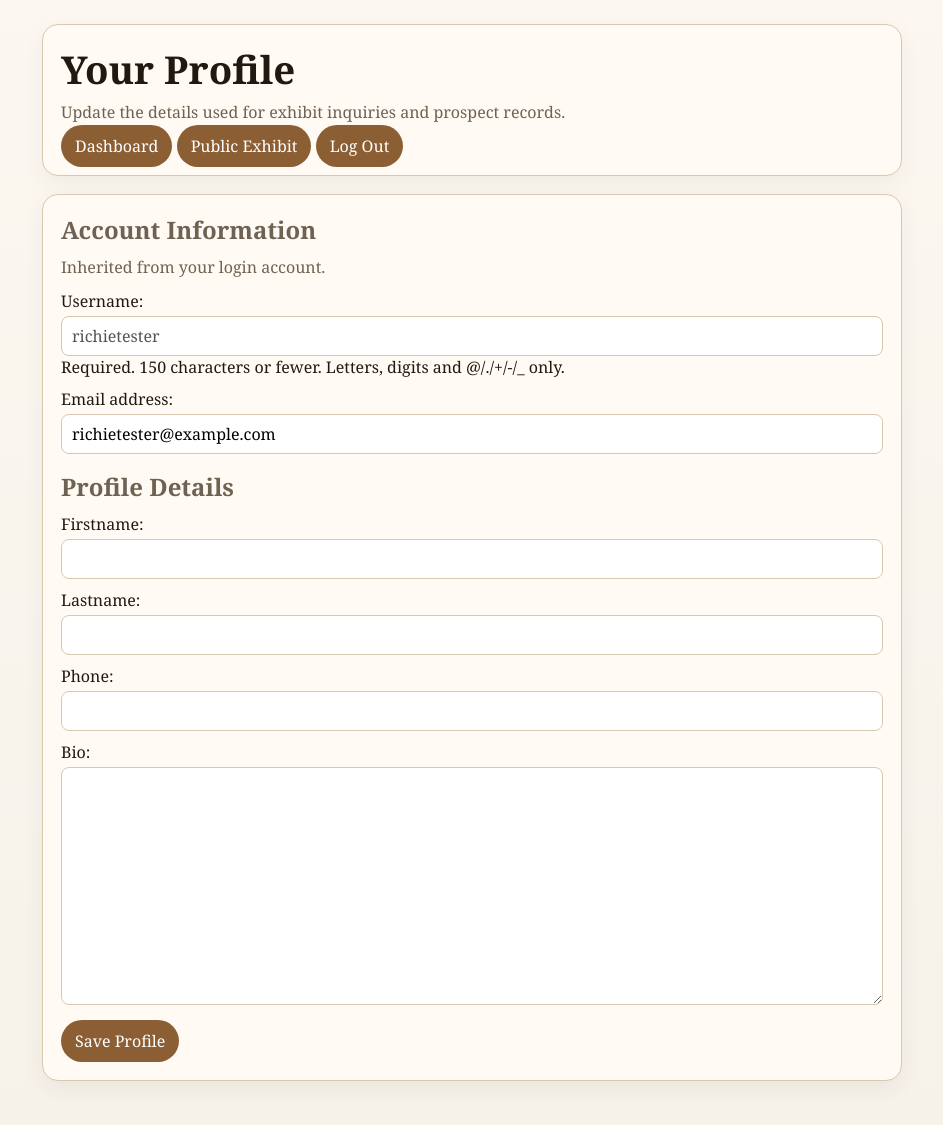
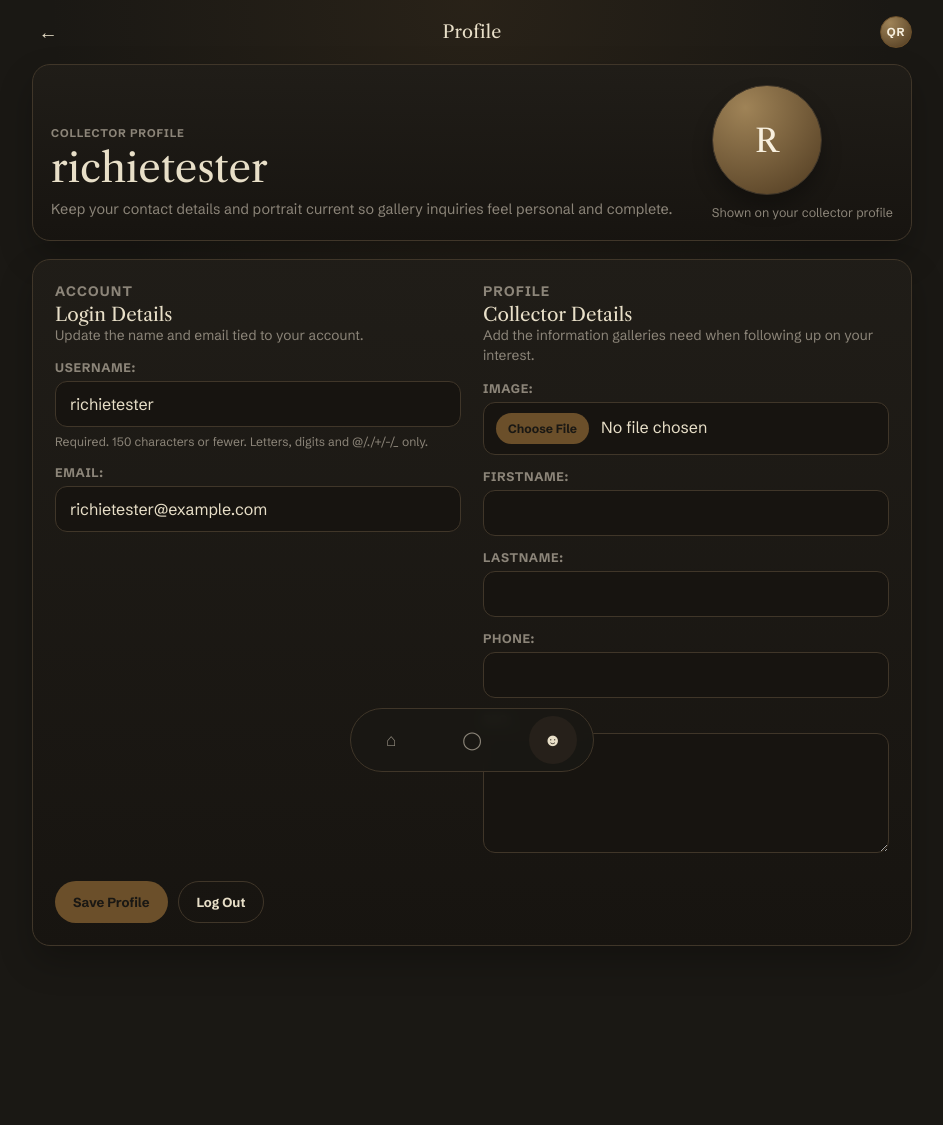
Before and after one commit to RichieG78/ExhibitGuide, a Django app: page /profile/ in a window 1280 px wide. Shown: the whole page, without its empty margins (168-1111 px from the left). After the commit the page ends 946 px from the top, so only its background shows below. Run offline with Django 4.2, Linux system fonts and the light colour scheme; a user stored in the database is signed in; data comes from the database, SQL or seed files in the repository; both versions use the stored data as it was after the commit.

Commit message:
updated profile feature

```diff
--- a/exhibit_guide_pwa/users/forms.py
+++ b/exhibit_guide_pwa/users/forms.py
@@ -15,19 +15,20 @@ class UserRegisterForm(UserCreationForm):
 
 
 class UserAccountForm(forms.ModelForm):
+    email = forms.EmailField()
+
     class Meta:
         model = User
         fields = ['username', 'email']
-
-    def __init__(self, *args, **kwargs):
-        super().__init__(*args, **kwargs)
-        self.fields['username'].disabled = True
 
 
 class UserProfileForm(forms.ModelForm):
     class Meta:
         model = UserProfile
-        fields = ['firstname', 'lastname', 'phone', 'bio']
+        fields = ['image', 'firstname', 'lastname', 'phone', 'bio']
+        widgets = {
+            'bio': forms.Textarea(attrs={'rows': 4}),
+        }
 
 
 class SavedCollectionForm(forms.ModelForm):
--- /dev/null
+++ b/exhibit_guide_pwa/users/static/users/css/profile.css
@@ -0,0 +1,357 @@
+@import url('https://fonts.googleapis.com/css2?family=Libre+Caslon+Text:wght@400;700&family=Schibsted+Grotesk:wght@400;500;600;700&display=swap');
+
+:root {
+    --bg: #1a1814;
+    --panel: #201d18;
+    --panel-strong: #171410;
+    --ink: #e8dfc8;
+    --muted: #8c8579;
+    --line: #2f2a23;
+    --line-strong: #403629;
+    --gold: #6b4f2a;
+    --gold-ink: #1a1814;
+}
+
+* {
+    box-sizing: border-box;
+}
+
+body.profile-page {
+    margin: 0;
+    background:
+        radial-gradient(circle at top, rgba(107, 79, 42, 0.18), transparent 34%),
+        var(--bg);
+    color: var(--ink);
+    font-family: 'Schibsted Grotesk', 'Avenir Next', 'Segoe UI', sans-serif;
+}
+
+.profile-shell {
+    width: min(100%, 430px);
+    margin: 0 auto;
+    min-height: 100vh;
+    padding: 0 14px 120px;
+}
+
+.top-nav {
+    height: 64px;
+    display: flex;
+    align-items: center;
+    justify-content: space-between;
+    gap: 10px;
+}
+
+.top-nav h1 {
+    margin: 0;
+    font-family: 'Libre Caslon Text', Georgia, serif;
+    font-size: 1.12rem;
+    font-weight: 400;
+    letter-spacing: 0.01em;
+}
+
+.icon-link,
+.avatar-link,
+.nav-item {
+    text-decoration: none;
+}
+
+.icon-link,
+.avatar-link {
+    width: 32px;
+    height: 32px;
+    border-radius: 16px;
+    display: grid;
+    place-items: center;
+}
+
+.icon-link {
+    color: var(--ink);
+    font-size: 1.2rem;
+}
+
+.avatar-link {
+    border: 1px solid var(--gold);
+    background: radial-gradient(circle at 30% 20%, #9f8357, #4f3a20);
+    color: #f8f0df;
+    font-size: 0.72rem;
+    font-weight: 700;
+    letter-spacing: 0.08em;
+}
+
+.messages {
+    display: grid;
+    gap: 8px;
+    margin-bottom: 12px;
+}
+
+.alert {
+    border: 1px solid transparent;
+    border-radius: 8px;
+    padding: 10px 12px;
+    font-size: 0.9rem;
+    line-height: 1.4;
+}
+
+.alert-success { background: #14301f; border-color: #1c5a32; color: #b2f0c8; }
+.alert-error, .alert-danger { background: #371d1a; border-color: #65302a; color: #ffc4bc; }
+.alert-warning { background: #3b2d14; border-color: #6f5422; color: #f4deaf; }
+.alert-info { background: #1c2f3d; border-color: #335775; color: #bbdcf6; }
+
+.card-panel {
+    border: 1px solid var(--line-strong);
+    border-radius: 18px;
+    background: linear-gradient(180deg, rgba(32, 29, 24, 0.96), rgba(23, 20, 16, 0.96));
+    box-shadow: 0 16px 34px rgba(0, 0, 0, 0.24);
+}
+
+.profile-hero {
+    padding: 20px 18px;
+    display: grid;
+    gap: 18px;
+}
+
+.eyebrow {
+    margin: 0 0 8px;
+    color: var(--muted);
+    font-size: 0.7rem;
+    font-weight: 700;
+    letter-spacing: 0.08em;
+    text-transform: uppercase;
+}
+
+.profile-hero h2,
+.section-heading h3 {
+    margin: 0;
+    font-family: 'Libre Caslon Text', Georgia, serif;
+    font-weight: 400;
+}
+
+.profile-hero h2 {
+    font-size: clamp(2rem, 8vw, 2.5rem);
+    line-height: 1;
+}
+
+.hero-subtitle,
+.section-heading p,
+.avatar-caption {
+    color: var(--muted);
+}
+
+.hero-subtitle {
+    margin: 10px 0 0;
+    font-size: 0.9rem;
+    line-height: 1.55;
+}
+
+.profile-avatar-block {
+    display: grid;
+    justify-items: start;
+    gap: 10px;
+}
+
+.profile-avatar {
+    width: 110px;
+    height: 110px;
+    border-radius: 55px;
+    object-fit: cover;
+    border: 1px solid var(--line-strong);
+    box-shadow: 0 12px 20px rgba(0, 0, 0, 0.28);
+}
+
+.profile-avatar-fallback {
+    display: grid;
+    place-items: center;
+    background: radial-gradient(circle at 30% 20%, #9f8357, #4f3a20);
+    color: #f8f0df;
+    font-family: 'Libre Caslon Text', Georgia, serif;
+    font-size: 2rem;
+}
+
+.avatar-caption {
+    margin: 0;
+    font-size: 0.78rem;
+}
+
+.profile-form-panel {
+    margin-top: 18px;
+    padding: 18px;
+}
+
+.profile-form {
+    display: grid;
+    gap: 24px;
+}
+
+.form-section {
+    display: grid;
+    gap: 14px;
+}
+
+.form-section + .form-section {
+    padding-top: 22px;
+    border-top: 1px solid var(--line);
+}
+
+.section-heading p {
+    margin: 8px 0 0;
+    font-size: 0.86rem;
+    line-height: 1.5;
+}
+
+.profile-form p {
+    margin: 0;
+}
+
+.profile-form label {
+    display: block;
+    margin-bottom: 6px;
+    color: var(--muted);
+    font-size: 0.78rem;
+    font-weight: 700;
+    letter-spacing: 0.05em;
+    text-transform: uppercase;
+}
+
+.profile-form input[type='text'],
+.profile-form input[type='email'],
+.profile-form input[type='file'],
+.profile-form textarea {
+    width: 100%;
+    border: 1px solid var(--line-strong);
+    border-radius: 12px;
+    background: var(--panel-strong);
+    color: var(--ink);
+    padding: 12px 14px;
+    font: inherit;
+}
+
+.profile-form input[type='file'] {
+    padding: 10px 12px;
+}
+
+.profile-form input[type='file']::file-selector-button {
+    margin-right: 12px;
+    border: 0;
+    border-radius: 999px;
+    background: var(--gold);
+    color: var(--gold-ink);
+    padding: 8px 12px;
+    font: inherit;
+    font-size: 0.76rem;
+    font-weight: 700;
+    cursor: pointer;
+}
+
+.profile-form textarea {
+    min-height: 120px;
+    resize: vertical;
+}
+
+.profile-form .helptext {
+    display: block;
+    margin-top: 6px;
+    color: var(--muted);
+    font-size: 0.76rem;
+    line-height: 1.45;
+}
+
+.profile-form ul.errorlist {
+    margin: 0 0 8px;
+    padding: 0;
+    list-style: none;
+    color: #ffc4bc;
+    font-size: 0.82rem;
+}
+
+.profile-actions {
+    display: flex;
+    gap: 10px;
+    flex-wrap: wrap;
+}
+
+.primary-button,
+.secondary-button {
+    border-radius: 999px;
+    padding: 12px 18px;
+    font: inherit;
+    font-size: 0.82rem;
+    font-weight: 700;
+}
+
+.primary-button {
+    border: 0;
+    background: var(--gold);
+    color: var(--gold-ink);
+    cursor: pointer;
+}
+
+.secondary-button {
+    border: 1px solid var(--line-strong);
+    color: var(--ink);
+    background: transparent;
+    text-decoration: none;
+}
+
+.bottom-nav {
+    position: fixed;
+    left: 50%;
+    transform: translateX(-50%);
+    bottom: 28px;
+    width: min(244px, calc(100vw - 28px));
+    height: 64px;
+    border-radius: 32px;
+    border: 1px solid var(--line-strong);
+    background: rgba(26, 24, 20, 0.92);
+    display: flex;
+    align-items: center;
+    justify-content: space-around;
+    backdrop-filter: blur(6px);
+}
+
+.nav-item {
+    width: 48px;
+    height: 48px;
+    border-radius: 24px;
+    display: grid;
+    place-items: center;
+    color: var(--muted);
+    font-size: 1.1rem;
+}
+
+.nav-item.is-active {
+    background: #26201a;
+    color: var(--ink);
+}
+
+@media (min-width: 720px) {
+    .profile-shell {
+        width: min(100%, 920px);
+        padding: 0 20px 120px;
+    }
+
+    .profile-hero {
+        grid-template-columns: minmax(0, 1.5fr) auto;
+        align-items: end;
+    }
+
+    .profile-form-panel {
+        padding: 22px;
+    }
+
+    .profile-form {
+        grid-template-columns: repeat(2, minmax(0, 1fr));
+        column-gap: 22px;
+    }
+
+    .form-section {
+        align-content: start;
+    }
+
+    .form-section + .form-section {
+        padding-top: 0;
+        border-top: 0;
+    }
+
+    .profile-actions {
+        grid-column: 1 / -1;
+    }
+}
--- a/exhibit_guide_pwa/users/templates/users/profile.html
+++ b/exhibit_guide_pwa/users/templates/users/profile.html
@@ -1,136 +1,19 @@
 <!DOCTYPE html>
 <html lang="en">
 <head>
+    {% load static %}
     <meta charset="UTF-8">
     <meta name="viewport" content="width=device-width, initial-scale=1.0">
     <title>Your Profile</title>
-    <style>
-        :root {
-            --bg: #f6f2ea;
-            --surface: #fffaf3;
-            --ink: #201912;
-            --muted: #6f6253;
-            --border: #d8c8b0;
-            --accent: #8b5e34;
-            --accent-strong: #6f4926;
-        }
-
-        * { box-sizing: border-box; }
-
-        body {
-            margin: 0;
-            font-family: Georgia, "Times New Roman", serif;
-            color: var(--ink);
-            background: linear-gradient(180deg, #fcf8f1 0%, var(--bg) 100%);
-            padding: 24px 16px 44px;
-        }
-
-        .shell {
-            max-width: 860px;
-            margin: 0 auto;
-            display: grid;
-            gap: 18px;
-        }
-
-        .card {
-            background: var(--surface);
-            border: 1px solid var(--border);
-            border-radius: 16px;
-            padding: 18px;
-            box-shadow: 0 8px 22px rgba(55, 38, 20, 0.06);
-        }
-
-        .header {
-            display: flex;
-            flex-wrap: wrap;
-            justify-content: space-between;
-            gap: 12px;
-            align-items: center;
-        }
-
-        h1 {
-            margin: 0;
-            font-size: clamp(1.8rem, 3vw, 2.4rem);
-        }
-
-        .muted {
-            color: var(--muted);
-            margin: 6px 0 0;
-        }
-
-        .button-link,
-        button {
-            border: 0;
-            border-radius: 999px;
-            padding: 10px 14px;
-            background: var(--accent);
-            color: #fff;
-            text-decoration: none;
-            cursor: pointer;
-            font: inherit;
-            transition: background-color 140ms ease, transform 140ms ease;
-        }
-
-        .button-link:hover,
-        .button-link:focus-visible,
-        button:hover,
-        button:focus-visible {
-            background: var(--accent-strong);
-            transform: translateY(-1px);
-        }
-
-        form p {
-            margin: 0 0 10px;
-        }
-
-        input[type="text"],
-        input[type="email"],
-        textarea {
-            width: 100%;
-            margin-top: 4px;
-            border: 1px solid var(--border);
-            border-radius: 8px;
-            padding: 8px 10px;
-            font: inherit;
-            background: #fff;
-        }
-
-        textarea {
-            min-height: 90px;
-            resize: vertical;
-        }
-
-        .messages {
-            display: grid;
-            gap: 8px;
-        }
-
-        .alert {
-            border: 1px solid transparent;
-            border-radius: 10px;
-            padding: 10px 12px;
-            font-size: 0.95rem;
-        }
-
-        .alert-success { background: #eef7ef; border-color: #b5d8b9; color: #1f5a28; }
-        .alert-error, .alert-danger { background: #fcefed; border-color: #e1b3ad; color: #7a1f1f; }
-        .alert-warning { background: #fff7e8; border-color: #e8c999; color: #7a4d15; }
-        .alert-info { background: #edf5fb; border-color: #b4d0e8; color: #1e4e76; }
-    </style>
+    <link rel="stylesheet" href="{% static 'users/css/profile.css' %}">
 </head>
-<body>
-    <main class="shell">
-        <section class="card header">
-            <div>
-                <h1>Your Profile</h1>
-                <p class="muted">Update the details used for exhibit inquiries and prospect records.</p>
-            </div>
-            <div>
-                <a href="{% url 'dashboard' %}" class="button-link">Dashboard</a>
-                <a href="{% url 'scan' %}" class="button-link">Public Exhibit</a>
-                <a href="{% url 'logout' %}" class="button-link">Log Out</a>
-            </div>
-        </section>
+<body class="profile-page">
+    <main class="profile-shell">
+        <header class="top-nav">
+            <a href="{% url 'dashboard' %}" class="icon-link" aria-label="Back to dashboard">&#8592;</a>
+            <h1>Profile</h1>
+            <a href="{% url 'scan' %}" class="avatar-link" aria-label="Open exhibits">QR</a>
+        </header>
 
         {% if messages %}
             <section class="messages" aria-live="polite">
@@ -140,18 +23,59 @@
             </section>
         {% endif %}
 
-        <section class="card">
-            <form method="post">
+        <section class="profile-hero card-panel">
+            <div class="profile-hero-copy">
+                <p class="eyebrow">Collector Profile</p>
+                <h2>{{ display_name }}</h2>
+                <p class="hero-subtitle">Keep your contact details and portrait current so gallery inquiries feel personal and complete.</p>
+            </div>
+
+            <div class="profile-avatar-block">
+                {% if profile_image_url %}
+                    <img class="profile-avatar" src="{{ profile_image_url }}" alt="Profile photo for {{ display_name }}">
+                {% else %}
+                    <div class="profile-avatar profile-avatar-fallback" aria-hidden="true">
+                        {{ user.username|slice:':1'|upper }}
+                    </div>
+                {% endif %}
+                <p class="avatar-caption">Shown on your collector profile</p>
+            </div>
+        </section>
+
+        <section class="card-panel profile-form-panel">
+            <form method="post" enctype="multipart/form-data" class="profile-form">
                 {% csrf_token %}
-                <h2 style="margin: 0 0 10px; color: var(--muted);">Account Information</h2>
-                <p class="muted" style="margin: 0 0 12px;">Inherited from your login account.</p>
-                {{ account_form.as_p }}
 
-                <h2 style="margin: 16px 0 10px; color: var(--muted);">Profile Details</h2>
-                {{ profile_form.as_p }}
-                <button type="submit">Save Profile</button>
+                <section class="form-section">
+                    <div class="section-heading">
+                        <p class="eyebrow">Account</p>
+                        <h3>Login Details</h3>
+                        <p>Update the name and email tied to your account.</p>
+                    </div>
+                    {{ account_form.as_p }}
+                </section>
+
+                <section class="form-section">
+                    <div class="section-heading">
+                        <p class="eyebrow">Profile</p>
+                        <h3>Collector Details</h3>
+                        <p>Add the information galleries need when following up on your interest.</p>
+                    </div>
+                    {{ profile_form.as_p }}
+                </section>
+
+                <div class="profile-actions">
+                    <button type="submit" class="primary-button">Save Profile</button>
+                    <a href="{% url 'logout' %}" class="secondary-button">Log Out</a>
+                </div>
             </form>
         </section>
+
+        <nav class="bottom-nav" aria-label="Primary">
+            <a href="{% url 'dashboard' %}" class="nav-item" aria-label="Saved exhibits">&#8962;</a>
+            <a href="{% url 'scan' %}" class="nav-item" aria-label="Explore">&#9711;</a>
+            <a href="{% url 'profile' %}" class="nav-item is-active" aria-label="Profile">&#9787;</a>
+        </nav>
     </main>
 </body>
 </html>
--- a/exhibit_guide_pwa/users/views.py
+++ b/exhibit_guide_pwa/users/views.py
@@ -84,15 +84,18 @@ def profile(request):
 
     if request.method == 'POST':
         account_form = UserAccountForm(request.POST, instance=request.user)
-        profile_form = UserProfileForm(request.POST, instance=profile_obj)
+        profile_form = UserProfileForm(request.POST, request.FILES, instance=profile_obj)
         if account_form.is_valid() and profile_form.is_valid():
             account_form.save()
             profile_form.save()
-            messages.success(request, 'Profile updated from your account information.')
+            messages.success(request, 'Profile updated successfully.')
             return redirect('profile')
     else:
         account_form = UserAccountForm(instance=request.user)
         profile_form = UserProfileForm(instance=profile_obj)
+
+    profile_image_url = profile_obj.image.url if profile_obj.image else None
+    display_name = request.user.get_full_name().strip() or request.user.username
 
     return render(
         request,
@@ -100,6 +103,9 @@ def profile(request):
         {
             'account_form': account_form,
             'profile_form': profile_form,
+            'profile_obj': profile_obj,
+            'profile_image_url': profile_image_url,
+            'display_name': display_name,
         },
     )
 
```
Also changed, not shown: exhibit_guide_pwa/users/models.py (+13 -0 lines), exhibit_guide_pwa/db.sqlite3, exhibit_guide_pwa/users/migrations/0004_userprofile_image.py (added).
